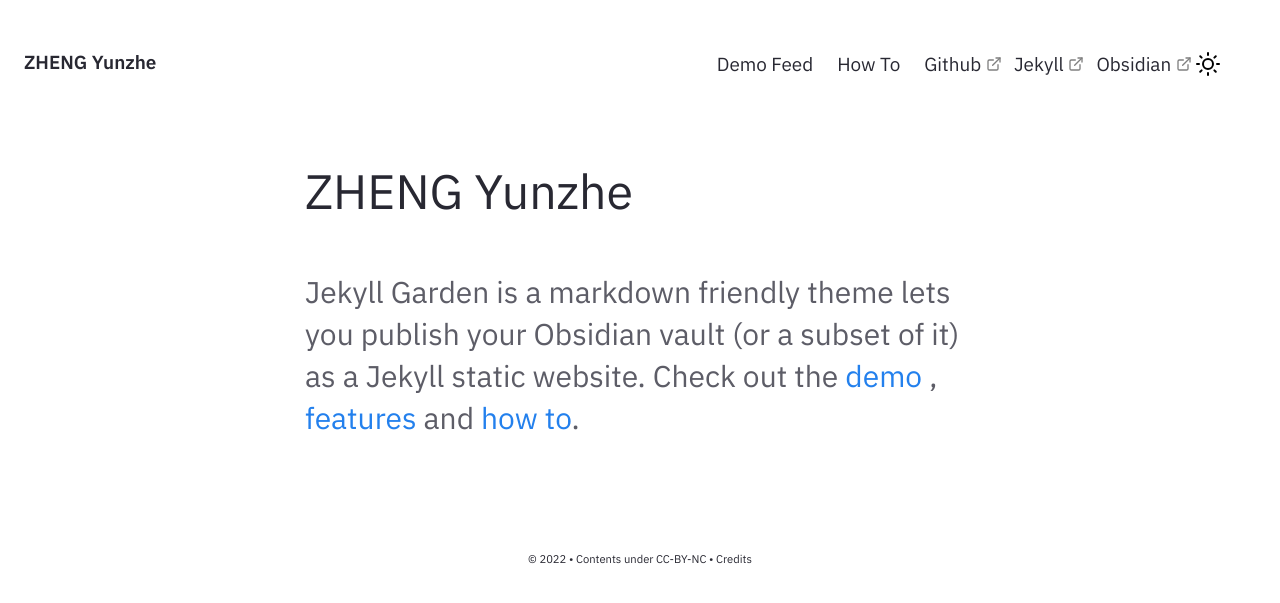
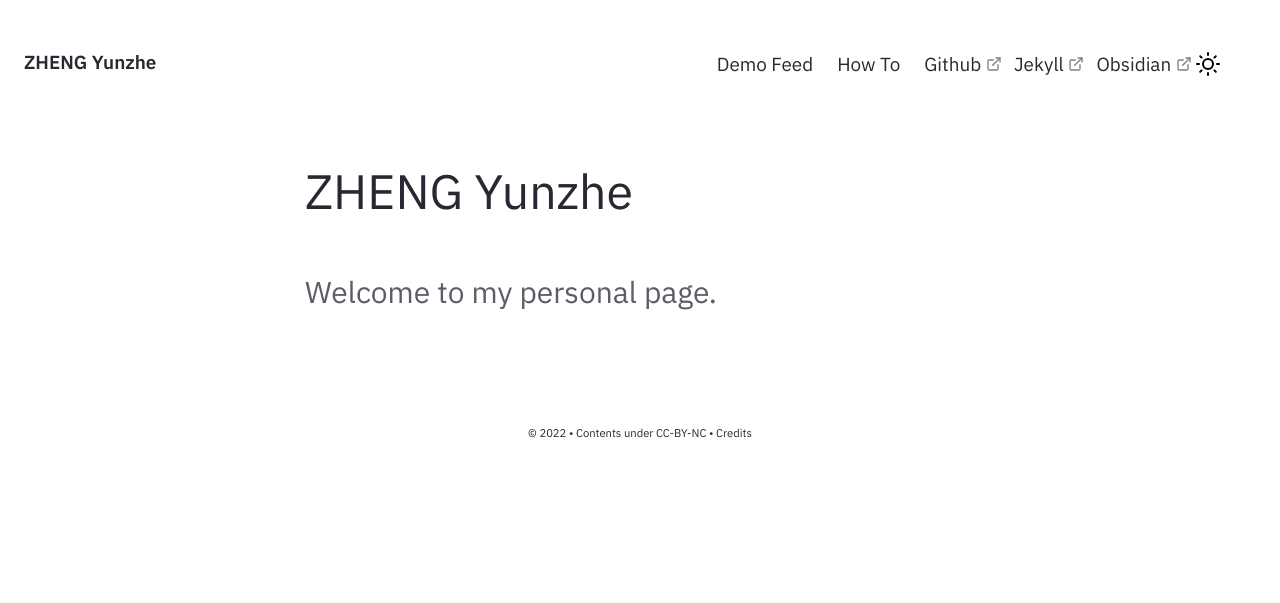
Before and after one commit to Dran-Z/dran-z.github.io, a Jekyll site: the page built from pages/index.md, in a window 1280 px wide. Shown: the top 603 px of the page. Built offline with Jekyll 4.4.1, drawn with Linux system fonts in a browser that asks for light colours.

Commit message:
Update Homepage.html

```diff
--- a/_includes/Homepage.html
+++ b/_includes/Homepage.html
@@ -1,7 +1,6 @@
 <div class="home-intro">
     <div class="jumbo">{{site.heading}} </div>
     <div class="home-sub-text"> <h3>
-        Jekyll Garden is a markdown friendly theme lets you publish your Obsidian vault (or a subset of it) as a Jekyll static website.
-        Check out the <a href="{{'/notes' | relative_url}}"> demo </a>, <a href="{{'/post/features' | relative_url}}"> features </a> and <a href="{{'/post/how-to' | relative_url}}"> how to</a>.
+        Welcome to my personal page.
         </h3>
 </div> </div>
```
